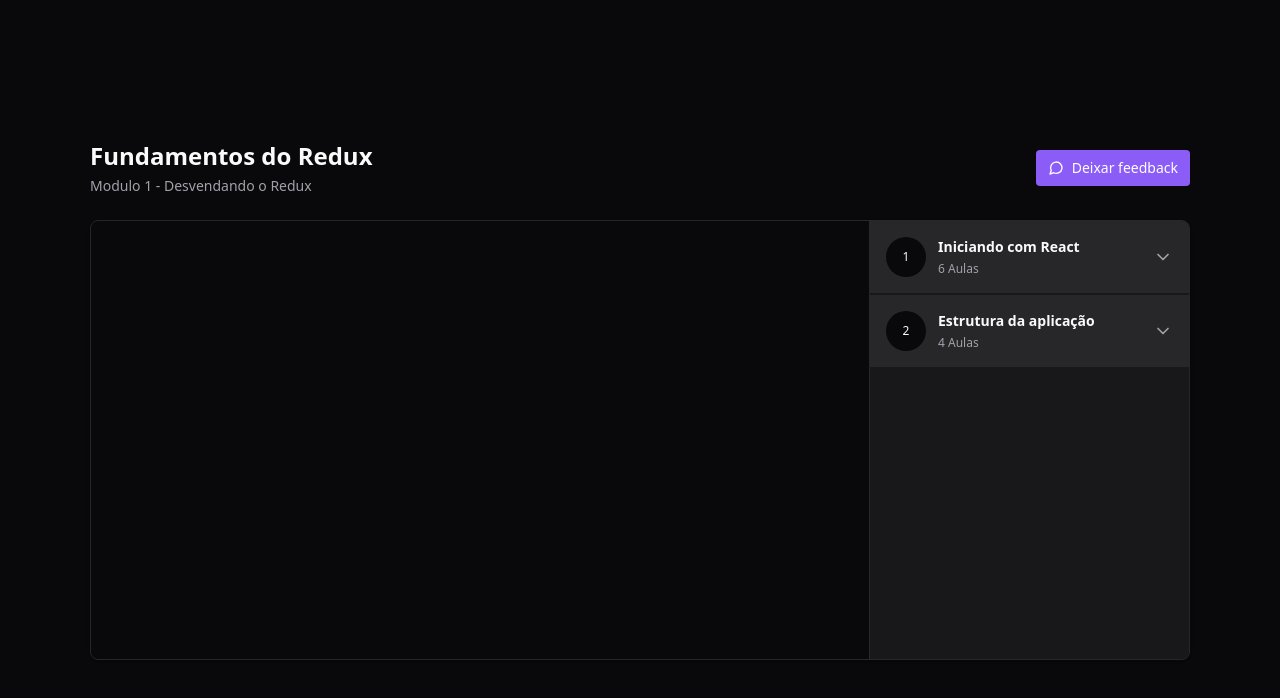
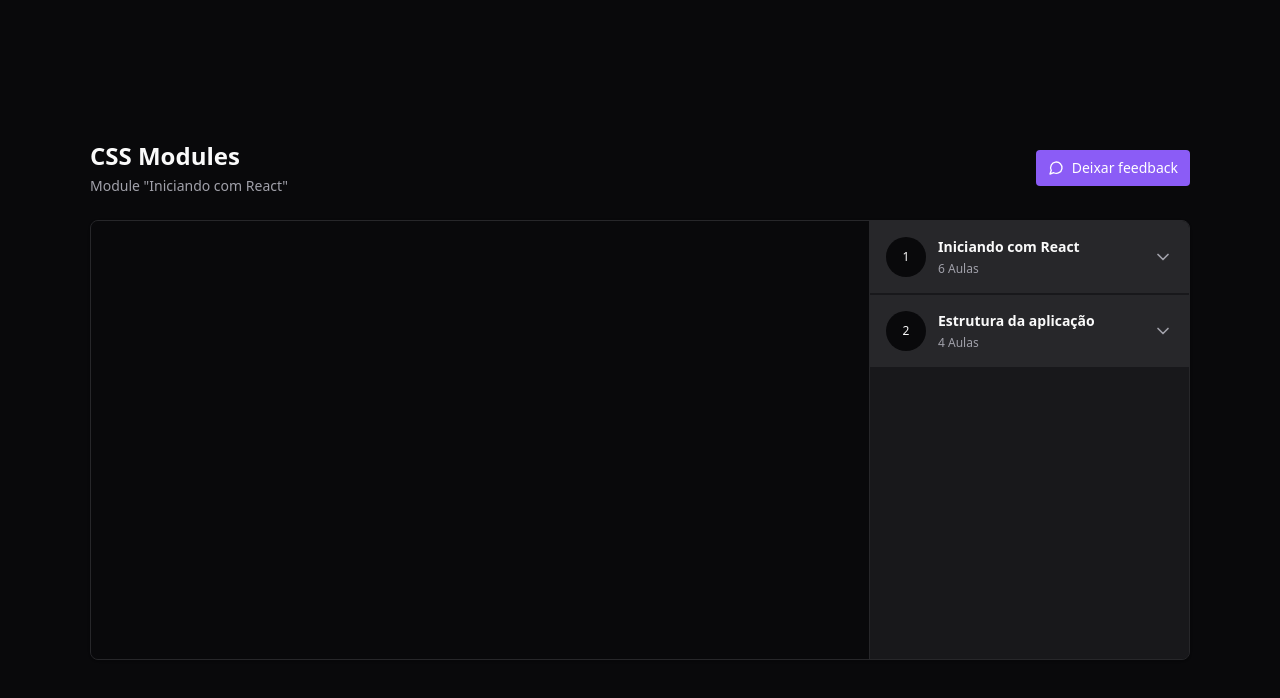
Before and after one commit to filliperomero/redux-video-player, a React (Vite) app: page / in a window 1280 px wide. Shown: the top 698 px of the page. Built offline with nearby package versions, Linux system fonts and the light colour scheme.

Commit message:
Add information from state into the header

```diff
--- a/src/components/Header.tsx
+++ b/src/components/Header.tsx
@@ -1,8 +1,19 @@
+import { useAppSelector } from "../store"
+
 export function Header() {
+  const { currentLesson, currentModule } = useAppSelector(state => {
+    const { currentLessonIndex, currentModuleIndex } = state.player
+
+    const currentModule = state.player.course.modules[currentModuleIndex]
+    const currentLesson = state.player.course.modules[currentModuleIndex].lessons[currentLessonIndex]
+
+    return { currentLesson, currentModule }
+  })
+
   return (
     <div className="flex flex-col gap-1">
-      <h1 className="text-2xl font-bold">Fundamentos do Redux</h1>
-      <span className="text-sm text-zinc-400">Modulo 1 - Desvendando o Redux</span>
+      <h1 className="text-2xl font-bold">{currentLesson.title}</h1>
+      <span className="text-sm text-zinc-400">Module "{currentModule.title}"</span>
     </div>
   )
 }
```
